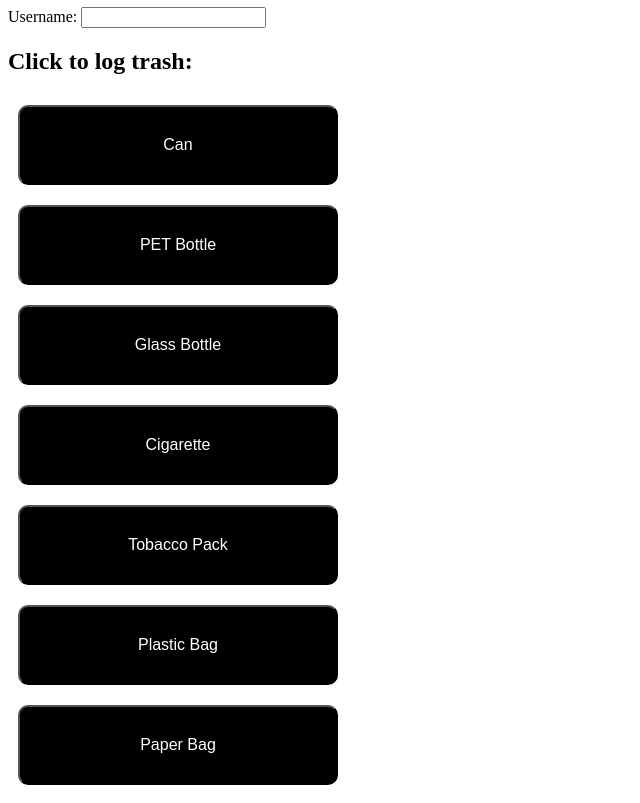
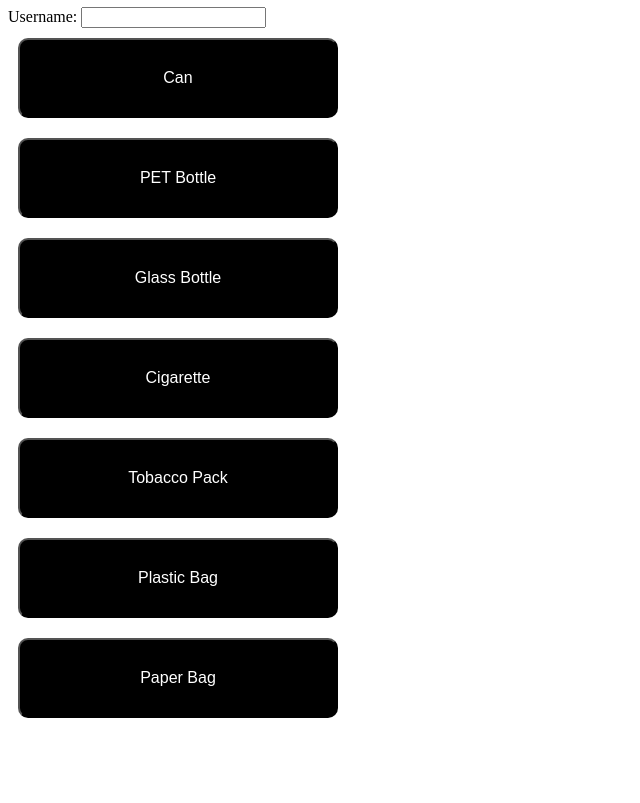
Before and after one commit to rodrigo-gutierrez/sw-trash-pickup-frontend, a website: page public/index.html in a window 1280 px wide. Shown: the part 73-876 px from the top of the page, without its empty margins (0-640 px from the left). After the commit the page ends 809 px from the top, so only its background shows below. Drawn offline with Linux system fonts and the light colour scheme.

Commit message:
remove instructions

```diff
--- a/public/index.html
+++ b/public/index.html
@@ -37,7 +37,6 @@
 		<label>Username: </label>
         <input type="text" id="username" value="" />
 	</div>
-	<h2>Click to log trash:</h2>
 	<div>
 		<button id="button-can" name="can" class="button btn-big" onclick="popupConfirm(this.name)">Can</button>
 	</div>
```
